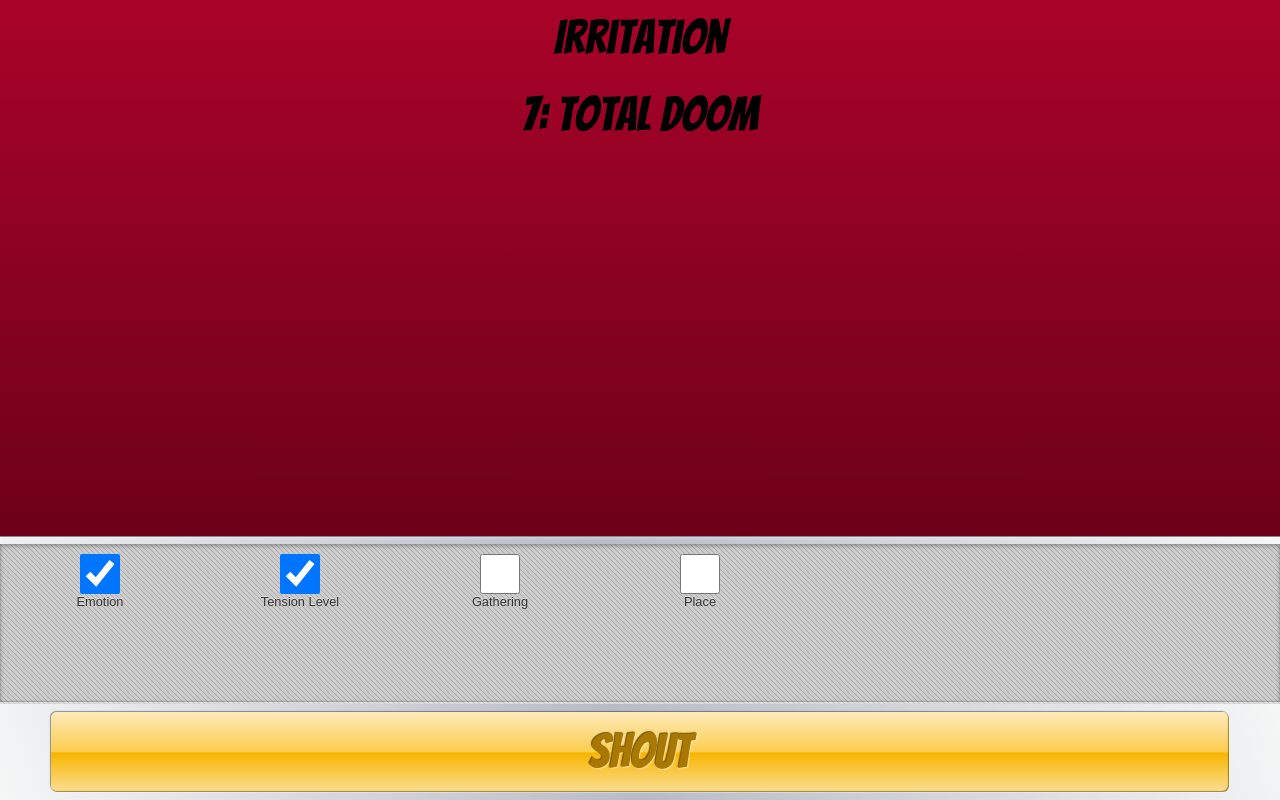
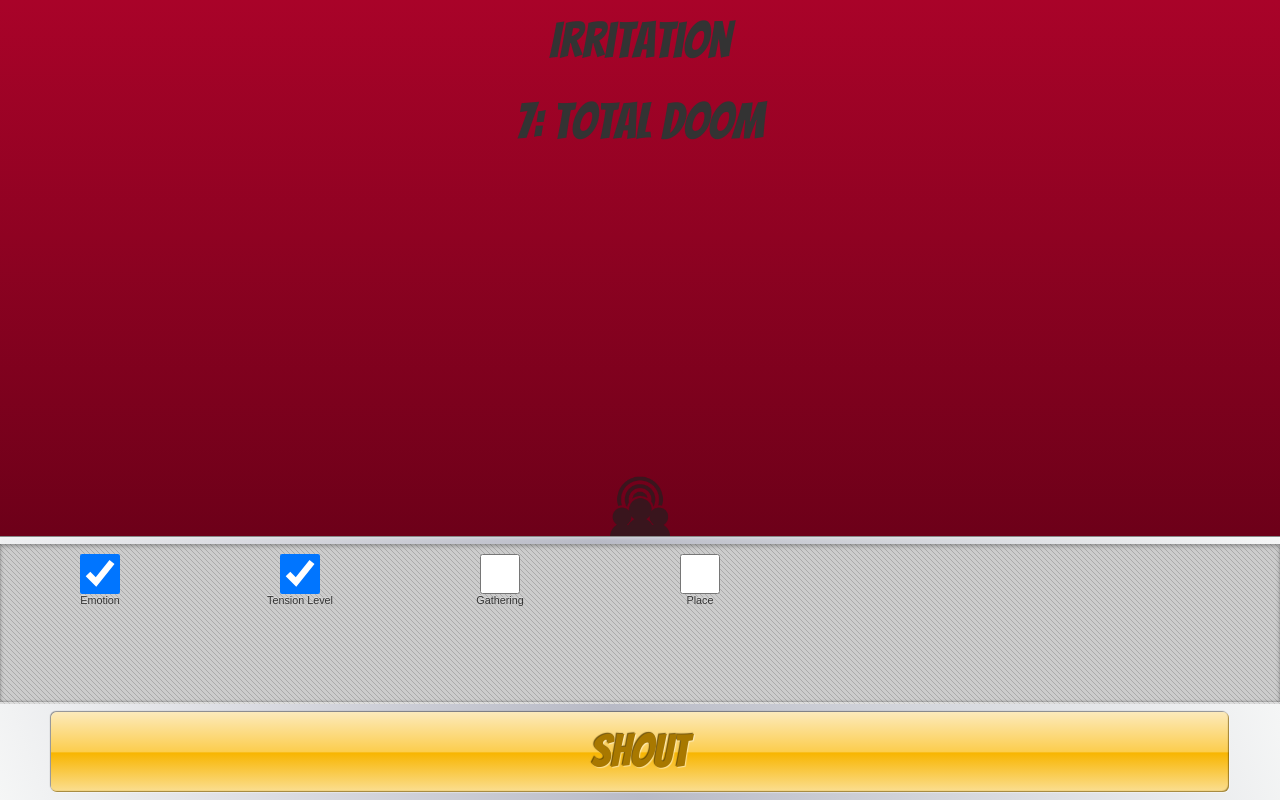
Before and after one commit to martinjoiner/shout, a plain HTML site: page index.html in a window 1280 px wide. Drawn offline with nearby package versions, Linux system fonts and the light colour scheme.

Commit message:
Added infoPanel and favicon

```diff
--- a/css/style.css
+++ b/css/style.css
@@ -1,6 +1,8 @@
 
 html, body{
 	height: 100%;
+	font-size: 12px;
+	color: #333;
 }
 
 body{
@@ -29,20 +31,72 @@ body{
 	clear: left;
 	width: 100%;
 	text-align: center;
-	font-size: 0.8em;
+	font-size: 0.9em;
 	text-shadow: 0 -1px 0 rgba(255,255,255,0.4);
 	color: #333;
 }
 
-#btnGenerate, #result{
+h1, #btnGenerate, #result{
 	font-family: 'Bangers', cursive;
 }
 
-#result, .optionsWrap, .options, .buttonWrap, #btnGenerate{
+.info, #infoCurtain, #result, .optionsWrap, .options, .buttonWrap, #btnGenerate{
 	position: absolute;
 	display: block;
 	width: 100%;
 	left: 0;
+}
+
+.info{
+	width: 50%;
+	left: 50%;
+	top: 62%;
+	height: 5%;
+}
+
+.logo{
+	position: absolute;
+	width: 60px;
+	height: 60px;
+	left: -30px;
+	opacity: 0.7;
+	bottom: 0;
+	z-index: 100;
+}
+
+#infoCurtain{
+	top: 0;
+	bottom: 0;
+	height: 0%;
+	overflow: auto;
+	background-color: #FFF;
+
+	-webkit-transition: height .2s;
+	   -moz-transition: height .2s;
+			transition: height .2s;
+}
+
+#infoCurtain.expanded{
+	height: 67%;
+}
+
+#infoCurtain .infoContent{
+	padding: 1em 1em 5em 1em;
+	line-height: 1.6em;
+}
+
+h1{
+	margin: .4em 0 .6em 0;
+	text-align: center;
+	font-size: 3em;
+}
+
+h2{
+	margin: 0 0 0.5em;
+}
+
+p{
+	margin: 0 0 1em 0;
 }
 
 #result{
@@ -50,7 +104,7 @@ body{
 	left: 0;
 	width: 100%;
 	height: 67%;
-	font-size: 3em;
+	font-size: 4.2em;
 	line-height: 1.6em;
 	text-align: center;
 	overflow: auto;
@@ -125,9 +179,9 @@ body{
 
 	width: 92%;
 	margin: 0 auto;
-	font-size: 3em;
+	font-size: 3.8em;
 	height: 10%;
-	line-height: 1.2em;
+	line-height: 1em;
 }
 
 #btnGenerate:active{
--- a/index.html
+++ b/index.html
@@ -11,6 +11,12 @@
 <body>
 
 	<div id="result"></div>
+	<div class="info"><img class="logo" src="/images/ShoutLogo.png"></div>
+	<div id="infoCurtain">
+		<div class="infoContent">
+			<h1>Shout</h1>
+		</div>
+	</div>
 
 	<div class="optionsWrap"></div>
 	<div class="options">
--- a/js/shout.js
+++ b/js/shout.js
@@ -78,6 +78,36 @@ var populateArrAllEmotions = (function(){
 	});
 })();
 
+var populateInfoContent = (function(){
+
+	var html = '<h1>Shout</h1><p>Totally random audience suggestions can help push the improvisers skills during rehearsals. I built this little web app to keep you supplied with fresh inputs, while maintaining the flow of the session. You could also use this if the audience seem to be suggesting ideas influenced by what has gone before. Enjoy! Martin Joiner</p>';
+	var cnt = 0;
+
+	objData['keys'].forEach( function(thisKey){
+
+		html += '<h2>All ' + thisKey + 's</h2><p>';
+		cnt = 0;
+
+		objData[ 'arr' + thisKey ].forEach( function(thisThing){
+			if( cnt++ > 0 ){
+				html += ', ';
+			}
+			if( typeof thisThing === 'object' ){
+				html += thisThing['name'];
+			} else {
+				html += thisThing;
+			}
+
+		});
+
+		html += '</p>';
+
+	});
+
+	$('.infoContent').html( html );
+
+})();
+
 /**
  * Returns a random integer between min and max
  * Using Math.round() will give you a non-uniform distribution!
@@ -110,6 +140,11 @@ $('#btnGenerate').click( function(){
 	});
 
 	$('#result').html( html ).attr('class',cssClass);
+	$('#infoCurtain').removeClass('expanded');
+});
+
+$('.logo').click( function(){
+	$('#infoCurtain').toggleClass('expanded');
 });
 
 $('#btnGenerate').click();
```
Also changed, not shown: favicon.ico (added), images/ShoutLogo.png (added).
